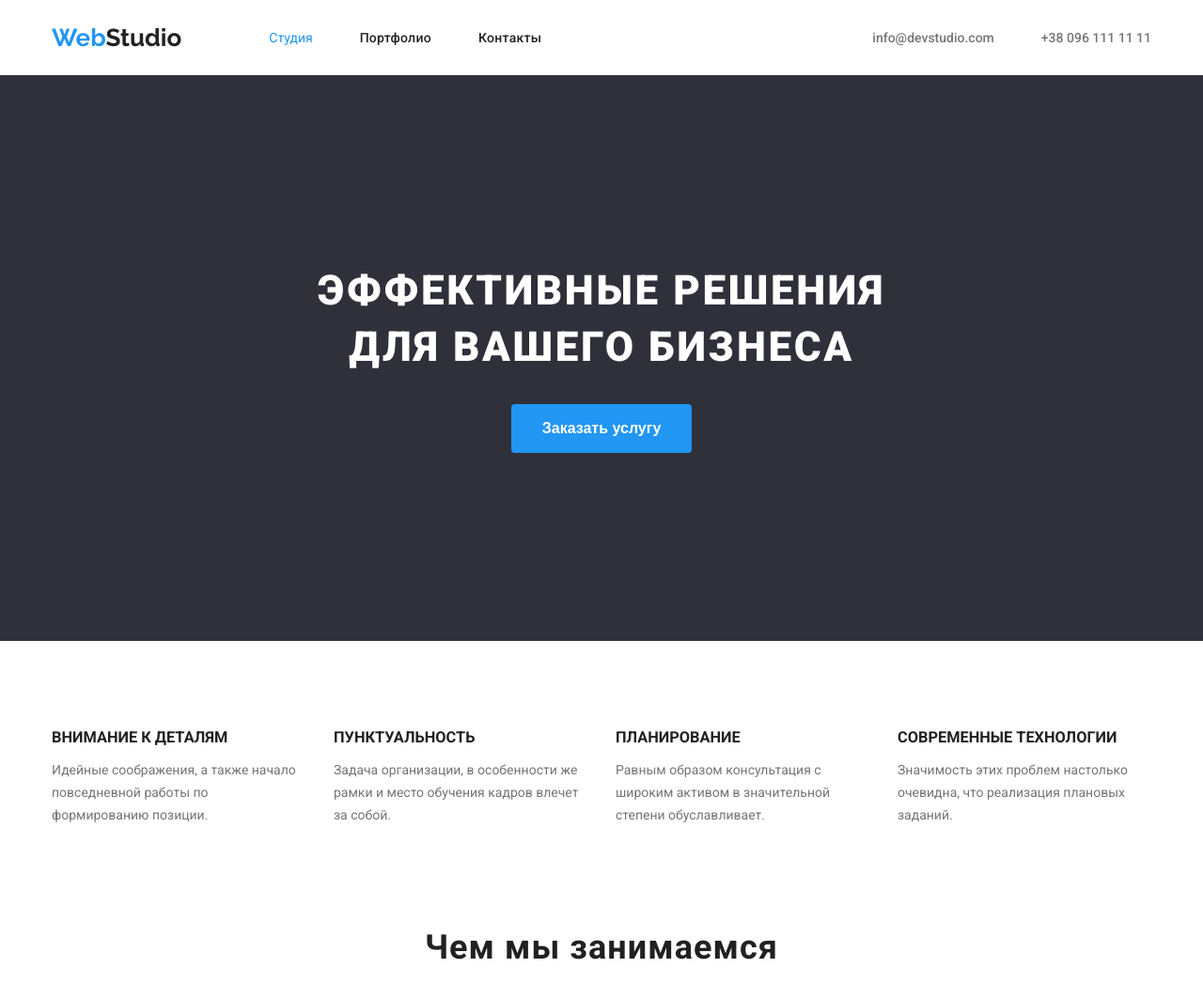
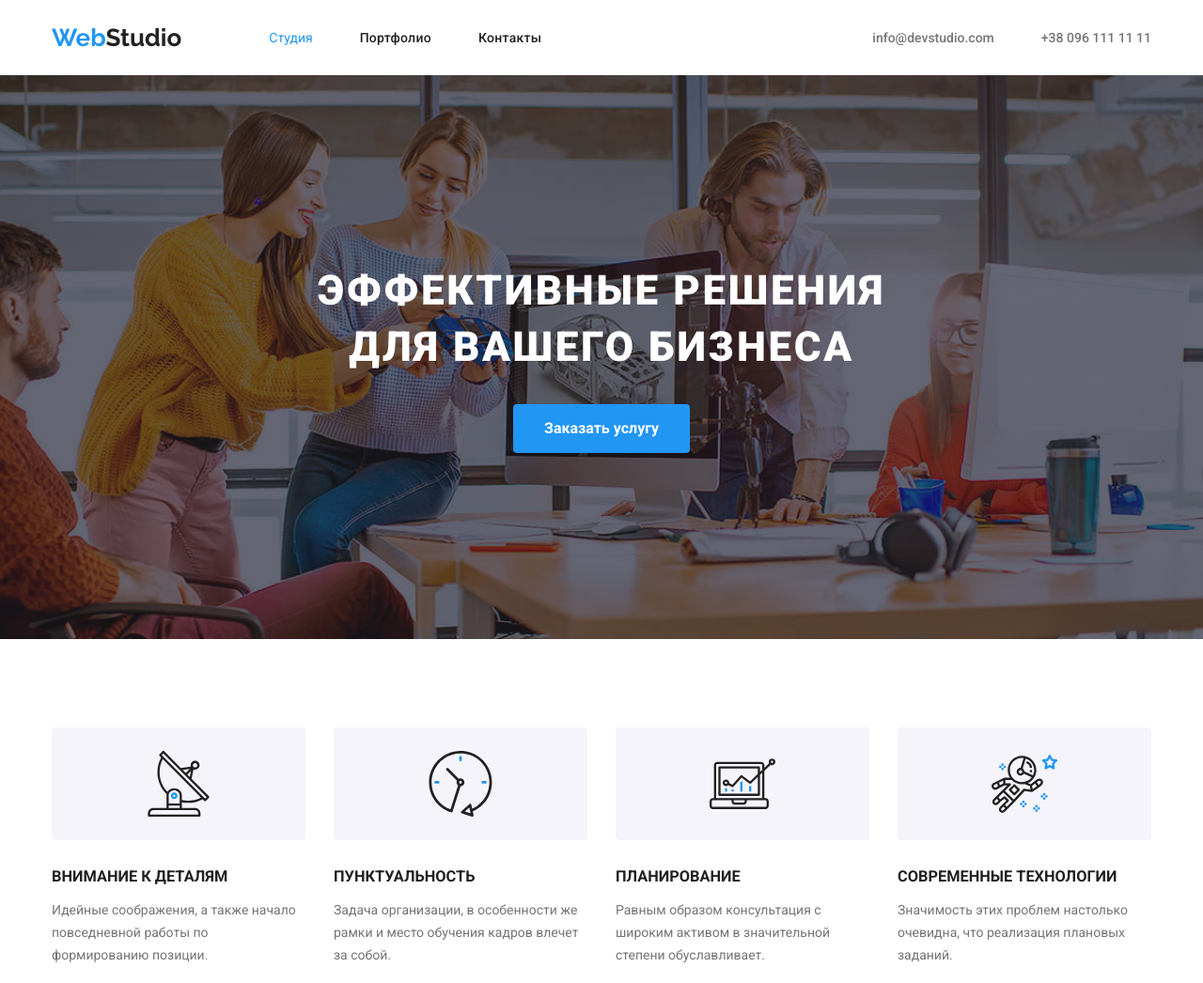
Before and after one commit to Den4kss/goit-markup-hw-04, a plain HTML site: page index.html in a window 1280 px wide. Shown: the top 1046 px of the page at 94% size. Drawn offline with nearby package versions, Linux system fonts and the light colour scheme.

Commit message:
начало

```diff
--- a/index.html
+++ b/index.html
@@ -8,6 +8,13 @@
     <link
       href="https://fonts.googleapis.com/css2?family=Raleway:wght@700&family=Roboto:wght@400;500;700;900&display=swap"
       rel="stylesheet"
+    />
+    <link
+      rel="stylesheet"
+      href="https://cdnjs.cloudflare.com/ajax/libs/modern-normalize/1.1.0/modern-normalize.min.css"
+      integrity="sha512-wpPYUAdjBVSE4KJnH1VR1HeZfpl1ub8YT/NKx4PuQ5NmX2tKuGu6U/JRp5y+Y8XG2tV+wKQpNHVUX03MfMFn9Q=="
+      crossorigin="anonymous"
+      referrerpolicy="no-referrer"
     />
     <link rel="stylesheet" href="./scc/styles.css" />
   </head>
@@ -52,25 +59,49 @@
         <h2 hidden>Основная часть</h2>
         <div class="container">
           <ul class="features">
-            <li class="item">
+            <li class="item icon-antenna">
+             <div class="icon-bg">
+              <svg class="icon">
+                <use href="./images/symbol-defs.svg#icon-antenna-1">
+                </use>
+              </svg>
+            </div>
               <h3 class="feature-title">Внимание к деталям</h3>
               <p class="feature-text">
                 Идейные соображения, а также начало повседневной работы по формированию позиции.
               </p>
             </li>
             <li class="item">
+              <div class="icon-bg">
+                <svg class="icon">
+                  <use href="./images/symbol-defs.svg#icon-clock-1">
+                  </use>
+                </svg>
+              </div>
               <h3 class="feature-title">Пунктуальность</h3>
               <p class="feature-text">
                 Задача организации, в особенности же рамки и место обучения кадров влечет за собой.
               </p>
             </li>
             <li class="item">
+              <div class="icon-bg">
+                <svg class="icon">
+                  <use href="./images/symbol-defs.svg#icon-diagram-1">
+                  </use>
+                </svg>
+              </div>
               <h3 class="feature-title">Планирование</h3>
               <p class="feature-text">
                 Равным образом консультация с широким активом в значительной степени обуславливает.
               </p>
             </li>
             <li class="item">
+              <div class="icon-bg">
+                <svg class="icon">
+                  <use href="./images/symbol-defs.svg#icon-astronaut">
+                  </use>
+                </svg>
+              </div>
               <h3 class="feature-title">Современные технологии</h3>
               <p class="feature-text">
                 Значимость этих проблем настолько очевидна, что реализация плановых заданий.
--- a/scc/styles.css
+++ b/scc/styles.css
@@ -116,10 +116,22 @@ body{
 }
 /* body */
 /* Blok 1 */
+
 .hero{
+
     text-align: center;
     background-color: #2F303A;
     padding: 200px 0;
+
+    max-width: 1600px;
+        height: 600px;
+        margin-left: auto;
+        margin-right: auto;
+        background-image: linear-gradient(to right, rgba(47, 48, 58, 0.4), rgba(47, 48, 58, 0.4)),
+        url("../images/hero/overlay.png");
+        background-repeat: no-repeat;
+        background-position: center;
+        background-size: cover;
 }
 .hero-title{
 
@@ -138,10 +150,23 @@ body{
         text-transform: uppercase;
 }
 /* Blok2 */
+.icon{
+
+    width: 70px;
+    height: 70px;
+}
+.icon-bg{
+    display: flex;
+    padding: 25px 100px;
+    margin-bottom: 30px;
+
+    background: #F5F4FA;
+border-radius: 4px;
+}
+
 
 .team{
     background-color: #F5F4FA;
-
 }
 .section{
     padding: 94px 0px;
```
Also changed, not shown: images/hero/overlay.png (added), images/symbol-defs.svg (added).
